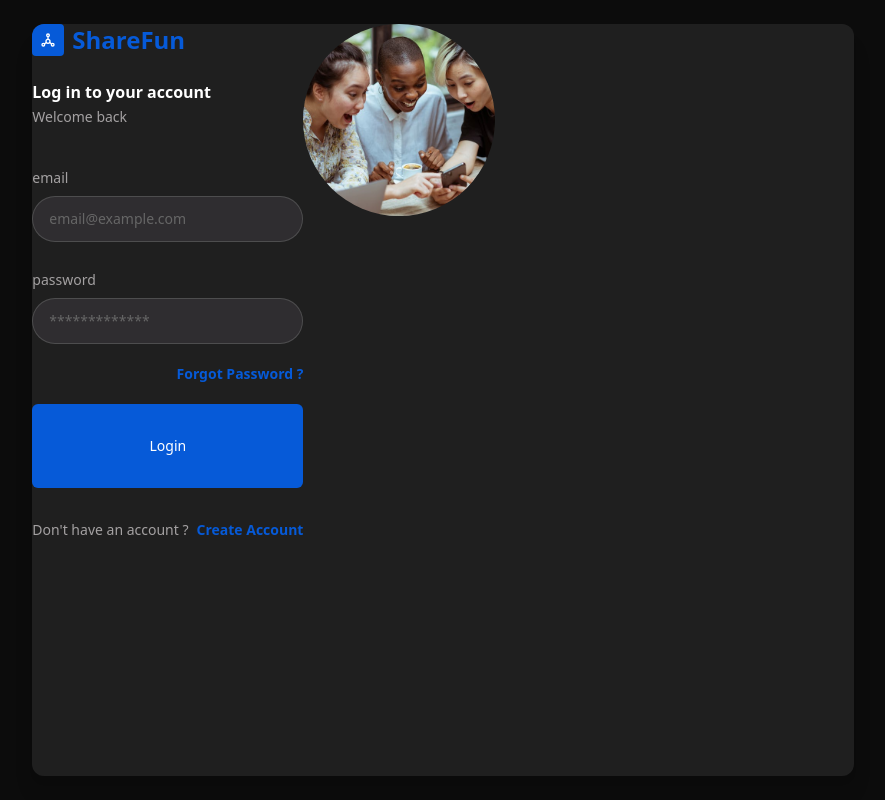
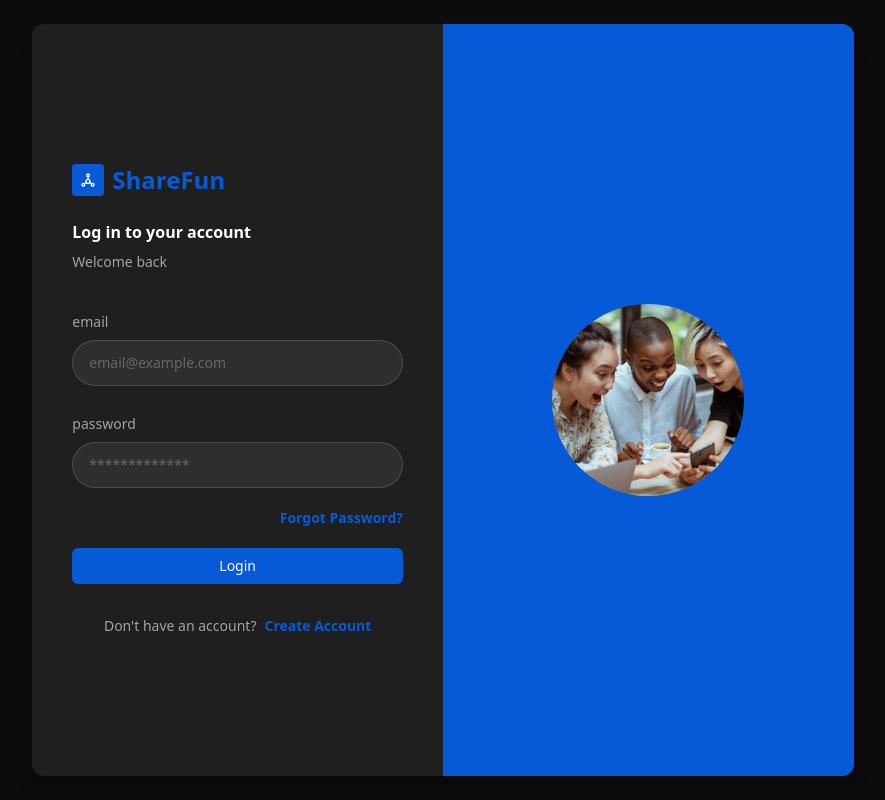
Before and after one commit to gaelambeu/Full-Stack-Social-Media, a React (Vite) app in the folder frontend/: page /login in a window 1280 px wide. Shown: the whole page, without its empty margins (197-1082 px from the left). Built offline with nearby package versions, Linux system fonts and the light colour scheme.

Commit message:
short Login

```diff
--- a/frontend/src/pages/Login.jsx
+++ b/frontend/src/pages/Login.jsx
@@ -1,10 +1,10 @@
 import React, { useState } from 'react'
-import {useDispatch} from "react-redux"
-import {Link} from 'react-router-dom'
-import {useForm} from "react-hook-form"
+import { useDispatch } from "react-redux"
+import { Link } from 'react-router-dom'
+import { useForm } from "react-hook-form"
 import { TbSocial } from "react-icons/tb"
 import { TextInput, Loading, CustomButton } from '../components'
-import {BgImage, NoProfile} from '../assets'
+import { BgImage, NoProfile } from '../assets'
 
 const Login = () => {
   const {
@@ -19,12 +19,17 @@ const Login = () => {
   const [isSubmitting, setIsSubmitting] = useState(false);
   const dispatch = useDispatch();
 
+  const onSubmit = data => {
+    // handle form submission
+    console.log(data);
+  };
+
   return (
     <div className="bg-bgColor w-full h-[100vh] flex items-center justify-center p-6">
-      <div className="w-full md:w-2/3 h-fit lg:h-full 2xl:h-5/6 py-8 lg:py-0 flex bg-primary rounded-xl overflow-hidden shadow-xl ">
+      <div className="w-full md:w-2/3 h-fit lg:h-full 2xl:h-5/6 py-8 lg:py-0 flex bg-primary rounded-xl overflow-hidden shadow-xl">
 
         {/* LEFT */}
-        <div classname="w-full lg:w-1/2 h-full p-10 2xl:px-20 flex flex-col justify-center ">
+        <div className="w-full lg:w-1/2 h-full p-10 2xl:px-20 flex flex-col justify-center">
           <div className="flex items-center w-full gap-2 mb-6">
             <div className="p-2 bg-[#065ad8] rounded text-white">
               <TbSocial />
@@ -34,14 +39,12 @@ const Login = () => {
             </span>
           </div>
 
-
           <p className="text-ascent-1 text-base font-semibold">
             Log in to your account
           </p>
           <span className="text-sm mt-2 text-ascent-2">Welcome back</span>
 
-
-          <form action="" className="py-8 flex flex-col gap-5">
+          <form onSubmit={handleSubmit(onSubmit)} className="py-8 flex flex-col gap-5">
             <TextInput
               name='email'
               placeholder='email@example.com'
@@ -51,7 +54,7 @@ const Login = () => {
               })}
               styles="w-full rounded-full"
               labelStyle="ml-2"
-              error={errors.email ? errors.email.message: ""}
+              error={errors.email ? errors.email.message : ""}
             />
 
             <TextInput
@@ -59,47 +62,41 @@ const Login = () => {
               placeholder='*************'
               label='password'
               register={register("password", {
-                required: "Email Address is required"
+                required: "Password is required"
               })}
               styles="w-full rounded-full"
               labelStyle="ml-2"
-              error={errors.password ? errors.password?.message: ""}
+              error={errors.password ? errors.password.message : ""}
             />
 
             <Link
               to='/reset-password'
               className="text-sm text-right text-blue font-semibold"
             >
-              Forgot Password ?
+              Forgot Password?
             </Link>
 
             {
-              errMsg?.message && (
-                <span className={`text-sm ${
-                  errMsg?.status == "failed"
-                  ? "text-[#f64949fe]"
-                  : "text-[#2ba150fe]"
-                } mt-0.5`}>
-                  {errMsg?.message}
+              errMsg && (
+                <span className={`text-sm ${errMsg.status === "failed" ? "text-[#f64949fe]" : "text-[#2ba150fe]"} mt-0.5`}>
+                  {errMsg.message}
                 </span>
               )
             }
 
             {
-              isSubmitting ? <Loading />: <CustomButton
-
-                type="submit"
-                containerStyles={`inline-flex justify-center rounded-md
-                                  bg-blue px-8 py-8 text-sm font-medium
-                                  text-white outline-none
-                                `}
-                title='Login'
-              />
+              isSubmitting ? <Loading /> : (
+                <CustomButton
+                  type="submit"
+                  containerStyles="inline-flex justify-center rounded-md bg-blue px-8 py-2 text-sm font-medium text-white outline-none"
+                  title='Login'
+                />
+              )
             }
           </form>
 
           <p className="text-ascent-2 text-sm text-center">
-            Don't have an account ?
+            Don't have an account?
             <Link
               to='/register'
               className='text-[#065ad8] font-semibold ml-2 cursor-pointer'
@@ -110,7 +107,7 @@ const Login = () => {
         </div>
 
         {/* RIGHT */}
-        <div classname="hidden w-1/2 h-full lg:flex flex-col items-center justify-center bg-blue">
+        <div className="hidden w-1/2 h-full lg:flex flex-col items-center justify-center bg-blue">
           <div className="relative w-full flex items-center justify-center">
             <img
               src={BgImage}
```
